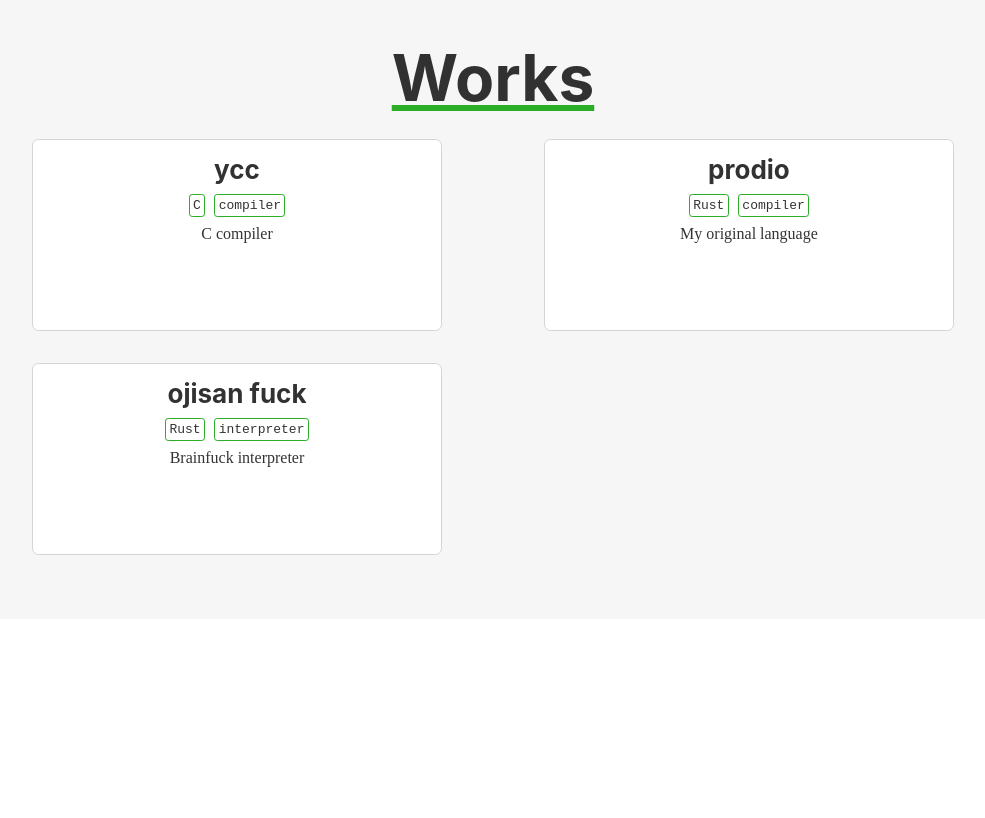
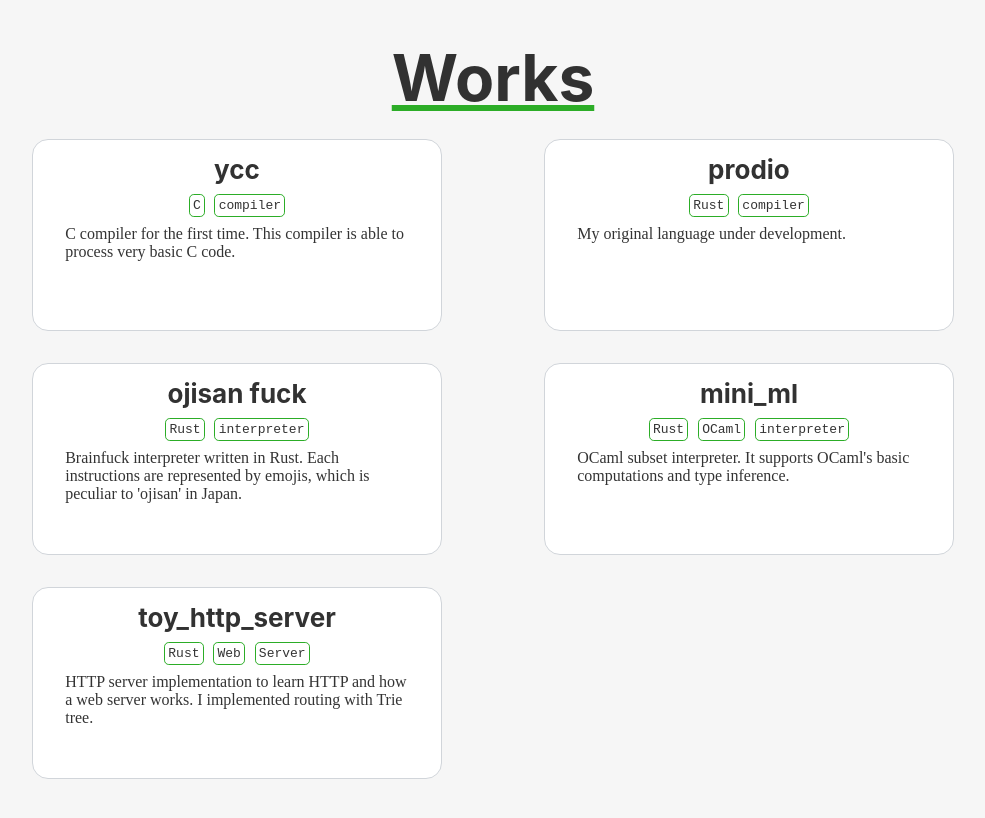
Before and after one commit to ikanago/blog, a Gatsby site: page / in a window 1280 px wide. Shown: the part 1200-2018 px from the top of the page, without its empty margins (147-1132 px from the left). Before the commit the page ends 1819 px from the top, so only its background shows below. Built offline with nearby package versions, Linux system fonts and the light colour scheme; Gatsby itself is replaced by a stand-in of ours.

Commit message:
📝 Add descriptions for works

```diff
--- a/src/components/Container/Card.tsx
+++ b/src/components/Container/Card.tsx
@@ -1,5 +1,5 @@
 import React from "react";
-import { Tag, TagName } from "./Tag";
+import { Tag } from "./Tag";
 const styles = require("./container.module.css");
 
 export type CardContent = {
--- a/src/components/Container/container.module.css
+++ b/src/components/Container/container.module.css
@@ -19,18 +19,18 @@
 .card {
     background-color: white;
     border: 0.1rem solid #d1d5da;
-    border-radius: 0.4rem;
+    border-radius: 1rem;
     margin: 1rem 5%;
-    padding: 1rem 1.5rem;
+    padding: 1rem 2rem;
     width: 40%;
     height: 12rem;
-    text-align: center;
 }
 
 .title {
     margin-bottom: 0.2rem;
     text-decoration: none;
     color: #323232;
+    text-align: center;
 }
 
 .tags {
@@ -44,11 +44,11 @@
     font-family: monospace;
     margin: 0 0.3rem;
     padding: 0.2rem;
-    /* background-color: #49e244; */
-    border: 0.1rem solid #2cad27;
-    border-radius: 0.2rem;
+    border: 0.12rem solid #2cad27;
+    border-radius: 0.3rem;
 }
 
 .date {
     color: rgba(0, 0, 0, 0.4);
+    text-align: center;
 }
--- a/src/components/Header.tsx
+++ b/src/components/Header.tsx
@@ -8,7 +8,7 @@ type Props = {
 export const Header = ({ siteTitle }: Props) => (
     <header
         style={{
-            background: `#4e8ce0`,
+            background: `#2cad27`,
         }}
     >
         <div
--- a/src/components/Works/worksList.ts
+++ b/src/components/Works/worksList.ts
@@ -1,26 +1,36 @@
-type work = {
-    title: string;
-    url: string;
-    description: string;
-};
-
 export const worksList = [
     {
         title: "ycc",
         tags: ["C", "compiler"],
         url: "https://github.com/ikanago/ycc",
-        description: "C compiler",
+        description:
+            "C compiler for the first time. This compiler is able to process very basic C code.",
     },
     {
         title: "prodio",
         tags: ["Rust", "compiler"],
         url: "https://github.com/ikanago/prodio",
-        description: "My original language",
+        description: "My original language under development.",
     },
     {
         title: "ojisan fuck",
         tags: ["Rust", "interpreter"],
         url: "https://github.com/ikanago/ojisan_f-ck",
-        description: "Brainfuck interpreter",
+        description:
+            "Brainfuck interpreter written in Rust. Each instructions are represented by emojis, which is peculiar to 'ojisan' in Japan.",
+    },
+    {
+        title: "mini_ml",
+        tags: ["Rust", "OCaml", "interpreter"],
+        url: "https://github.com/ikanago/mini_ml",
+        description:
+            "OCaml subset interpreter. It supports OCaml's basic computations and type inference.",
+    },
+    {
+        title: "toy_http_server",
+        tags: ["Rust", "Web", "Server"],
+        url: "https://github.com/ikanago/toy_http_server",
+        description:
+            "HTTP server implementation to learn HTTP and how a web server works. I implemented routing with Trie tree.",
     },
 ];
```
